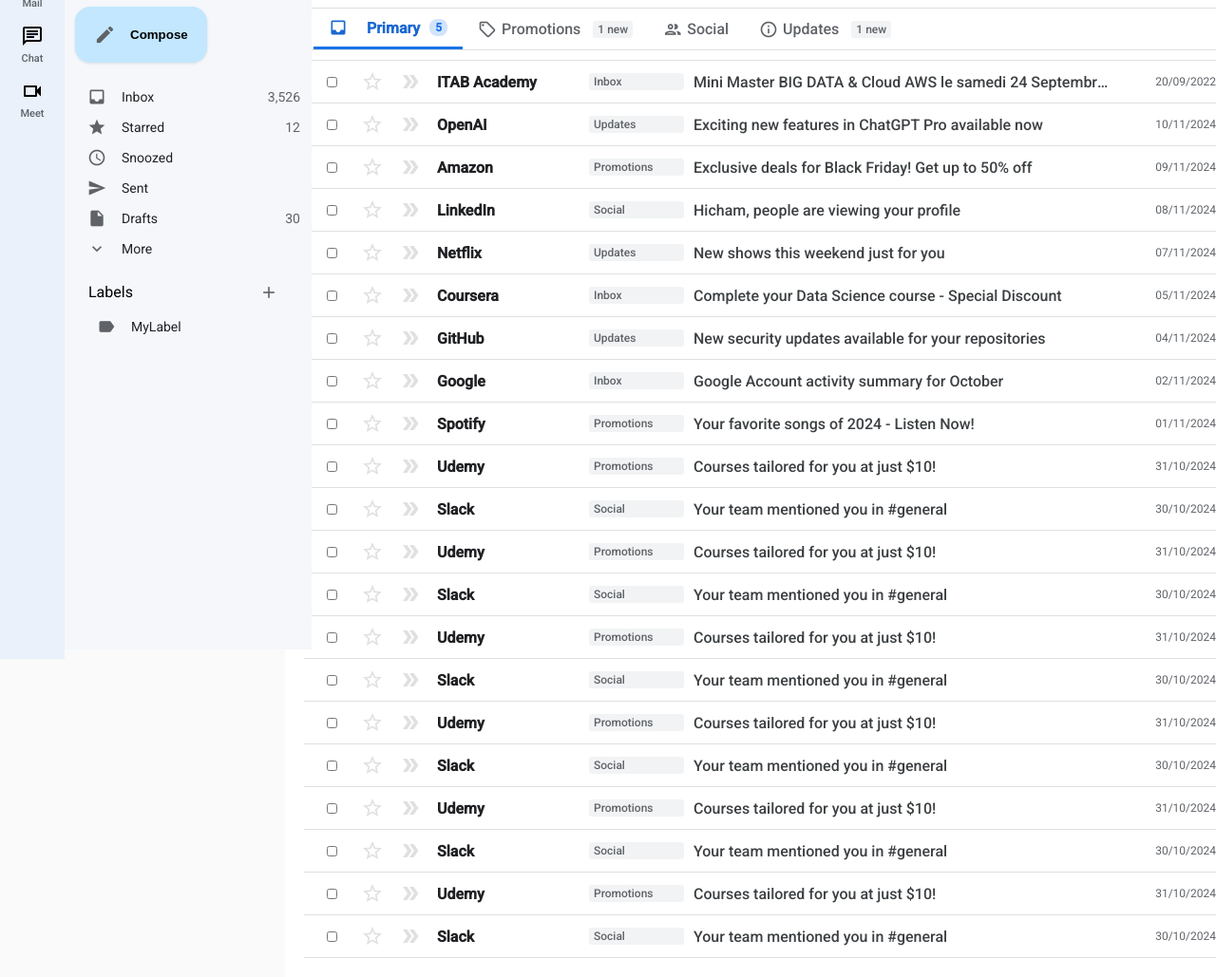
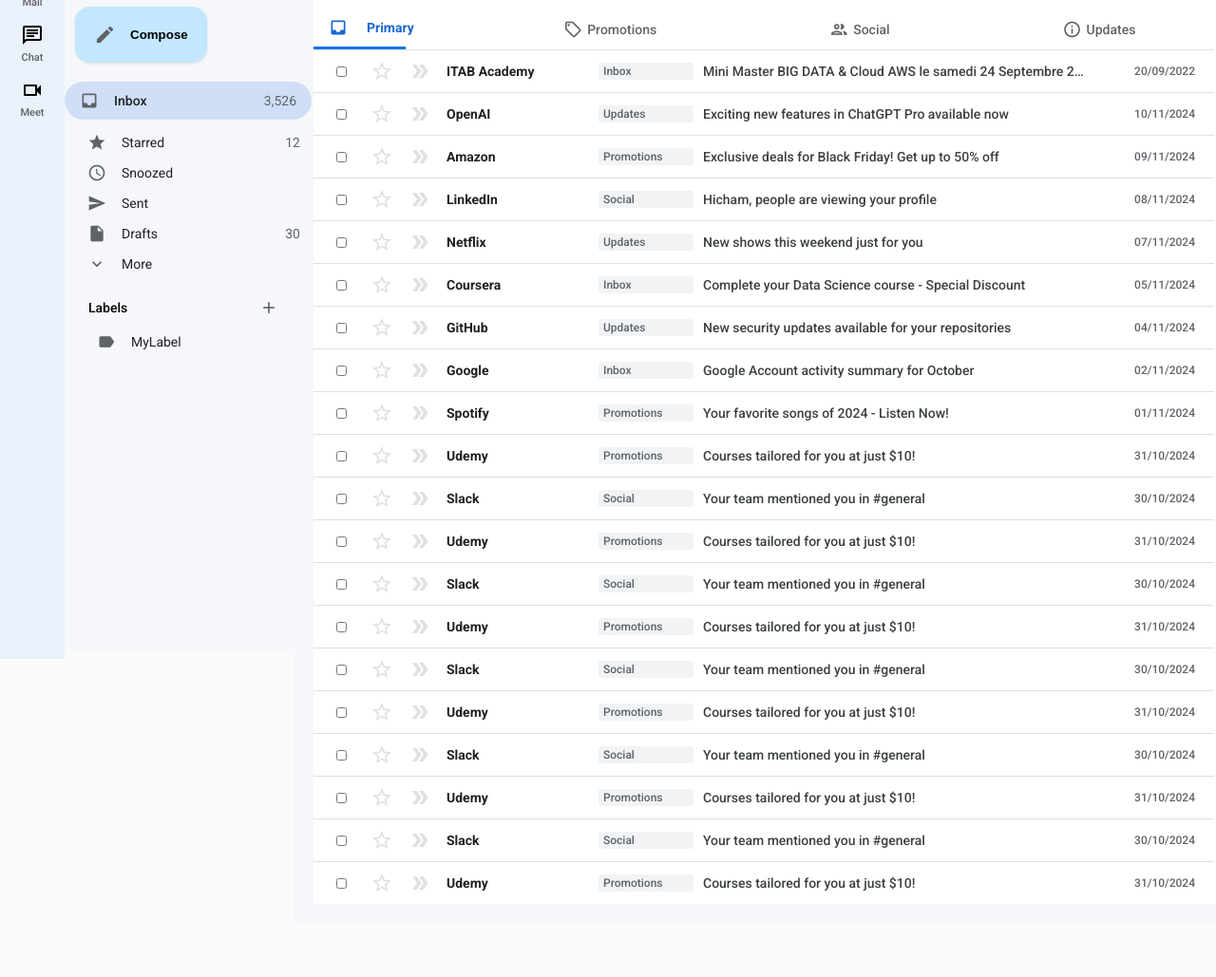
Before and after one commit to hichamchessma/gmailClone, a website: page index.html in a window 1280 px wide. Shown: the part 116-1145 px from the top of the page at 95% size. After the commit the page ends 1088 px from the top, so only its background shows below. Drawn offline with Linux system fonts and the light colour scheme.

Commit message:
amelioration mailing scroll bar

```diff
--- a/index.html
+++ b/index.html
@@ -5,8 +5,9 @@
     <meta name="viewport" content="width=device-width, initial-scale=1.0">
     <title>Inbox (3,526) - ammorhicham@gmail.com</title>
     <!-- Import Google Fonts for Roboto -->
-    <link href="https://fonts.googleapis.com/css2?family=Roboto:wght@400;500&display=swap" rel="stylesheet">
     <link rel="icon" href="https://ssl.gstatic.com/ui/v1/icons/mail/rfr/gmail.ico" type="image/x-icon">
+    <link href="https://fonts.googleapis.com/css2?family=Roboto:wght@400;500;700&display=swap" rel="stylesheet">
+
 
     <!-- Import Material Icons -->
     <link href="https://fonts.googleapis.com/icon?family=Material+Icons" rel="stylesheet">
@@ -134,6 +135,7 @@
                     <div class="account-icon">H</div>
                 </div>
             </header>
+            <div class="main-mail-container">
             <section class="tab-master">
                 <div class="mail-item-header">
                     <input type="checkbox" id="select-all-checkbox">
@@ -153,22 +155,23 @@
             <section class="tabs">
                 <div class="tab active">
                     <span class="material-icons">inbox</span> Primary
-                    <span class="unread-count blue-badge">5</span>
                 </div>
                 <div class="tab">
                     <span class="material-icons-outlined">local_offer</span> Promotions
-                    <span class="label new-badge green-badge">1 new</span>
                 </div>
                 <div class="tab">
                     <span class="material-icons-outlined">people</span> Social
                 </div>
                 <div class="tab">
                     <span class="material-icons-outlined">info</span> Updates
-                    <span class="label new-badge orange-badge">1 new</span>
                 </div>
             </section>
             <!-- Charger la section mail-list dynamiquement -->
+            <div class="mail-list-container">
             <div id="mail-list-container"></div>
+            </div>
+        </div>
+
         </main>
     </div>
 </body>
--- a/mail-list.html
+++ b/mail-list.html
@@ -208,6 +208,77 @@
         <div class="mail-subject">Your team mentioned you in #general</div>
         <span class="mail-time">30/10/2024</span>
     </div>
-
+    <div class="mail-item">
+        <input type="checkbox" class="mail-checkbox">
+        <span class="material-icons star-icon">star_border</span>
+        <span class="material-icons forward-icon">double_arrow</span>
+        <span class="mail-sender">Slack</span>
+        <span class="label">Social</span>
+        <div class="mail-subject">Your team mentioned you in #general</div>
+        <span class="mail-time">30/10/2024</span>
+    </div>
+    <div class="mail-item">
+        <input type="checkbox" class="mail-checkbox">
+        <span class="material-icons star-icon">star_border</span>
+        <span class="material-icons forward-icon">double_arrow</span>
+        <span class="mail-sender">Slack</span>
+        <span class="label">Social</span>
+        <div class="mail-subject">Your team mentioned you in #general</div>
+        <span class="mail-time">30/10/2024</span>
+    </div>
+    <div class="mail-item">
+        <input type="checkbox" class="mail-checkbox">
+        <span class="material-icons star-icon">star_border</span>
+        <span class="material-icons forward-icon">double_arrow</span>
+        <span class="mail-sender">Slack</span>
+        <span class="label">Social</span>
+        <div class="mail-subject">Your team mentioned you in #general</div>
+        <span class="mail-time">30/10/2024</span>
+    </div>
+    <div class="mail-item">
+        <input type="checkbox" class="mail-checkbox">
+        <span class="material-icons star-icon">star_border</span>
+        <span class="material-icons forward-icon">double_arrow</span>
+        <span class="mail-sender">Slack</span>
+        <span class="label">Social</span>
+        <div class="mail-subject">Your team mentioned you in #general</div>
+        <span class="mail-time">30/10/2024</span>
+    </div>
+    <div class="mail-item">
+        <input type="checkbox" class="mail-checkbox">
+        <span class="material-icons star-icon">star_border</span>
+        <span class="material-icons forward-icon">double_arrow</span>
+        <span class="mail-sender">Slack</span>
+        <span class="label">Social</span>
+        <div class="mail-subject">Your team mentioned you in #general</div>
+        <span class="mail-time">30/10/2024</span>
+    </div>
+    <div class="mail-item">
+        <input type="checkbox" class="mail-checkbox">
+        <span class="material-icons star-icon">star_border</span>
+        <span class="material-icons forward-icon">double_arrow</span>
+        <span class="mail-sender">Slack</span>
+        <span class="label">Social</span>
+        <div class="mail-subject">Your team mentioned you in #general</div>
+        <span class="mail-time">30/10/2024</span>
+    </div>
+    <div class="mail-item">
+        <input type="checkbox" class="mail-checkbox">
+        <span class="material-icons star-icon">star_border</span>
+        <span class="material-icons forward-icon">double_arrow</span>
+        <span class="mail-sender">Slack</span>
+        <span class="label">Social</span>
+        <div class="mail-subject">Your team mentioned you in #general</div>
+        <span class="mail-time">30/10/2024</span>
+    </div>
+    <div class="mail-item">
+        <input type="checkbox" class="mail-checkbox">
+        <span class="material-icons star-icon">star_border</span>
+        <span class="material-icons forward-icon">double_arrow</span>
+        <span class="mail-sender">Slack</span>
+        <span class="label">Social</span>
+        <div class="mail-subject">Your team mentioned you in #general</div>
+        <span class="mail-time">30/10/2024</span>
+    </div>
 
 </section>
--- a/script.js
+++ b/script.js
@@ -1,4 +1,12 @@
 document.addEventListener('DOMContentLoaded', () => {
+    // Select the "Inbox" tab by default
+
+
+       const inboxTab = document.querySelector('.menu-item:first-child'); // Update this selector as needed to match your "Inbox" item
+    if (inboxTab) {
+        inboxTab.classList.add('selected');
+    }
+
     // Toggle mail star status
     const starIcons = document.querySelectorAll('.star-icon');
     starIcons.forEach(star => {
@@ -14,8 +22,6 @@
         .then(response => response.text())
         .then(data => {
             mailListContainer.innerHTML = data;
-
-            // Après le chargement de la liste de mails, attacher les événements
 
             // Handle mail selection
             const mailCheckboxes = document.querySelectorAll('.mail-checkbox');
@@ -43,6 +49,21 @@
                     }
                 });
             });
+
+            // Use MutationObserver to observe changes
+            const observer = new MutationObserver(() => {
+                const mailItems = document.querySelectorAll('.mail-item');
+                mailItems.forEach((mail, index) => {
+                    // For demonstration, mark even-indexed mails as read
+                    if (index % 2 === 0) {
+                        mail.classList.add('read');
+                    } else {
+                        mail.classList.add('unread');
+                    }
+                });
+            });
+
+            observer.observe(mailListContainer, { childList: true, subtree: true });
         })
         .catch(error => {
             console.error('Erreur lors du chargement de la liste de mails:', error);
@@ -78,19 +99,6 @@
         }
     });
 
-    // Set some mails as read or unread (after mails are loaded)
-    mailListContainer.addEventListener('DOMSubtreeModified', () => {
-        const mailItems = document.querySelectorAll('.mail-item');
-        mailItems.forEach((mail, index) => {
-            // For demonstration, mark even-indexed mails as read
-            if (index % 2 === 0) {
-                mail.classList.add('read');
-            } else {
-                mail.classList.add('unread');
-            }
-        });
-    });
-
     // Handle sidebar menu item selection
     const menuItems = document.querySelectorAll('.menu-item');
     menuItems.forEach(item => {
--- a/styles/global.css
+++ b/styles/global.css
@@ -20,6 +20,15 @@
     margin: 0;
     padding: 0;
     background-color: #fafafa;
+    overflow: hidden;
+    -webkit-font-smoothing: antialiased;
+-moz-osx-font-smoothing: grayscale;
+}
+
+body, .mail-item, .menu-item {
+    font-family: "Roboto", Arial, sans-serif;
+    font-size: 14px; /* Ajuste selon le besoin pour correspondre à Gmail */
+    font-weight: 500; /* Utilise 400, 500 ou 700 selon le poids désiré */
 }
 
 .container {
@@ -28,19 +37,22 @@
 
 /* Common Utility Classes */
 .material-icons {
+    font-family: 'Material Icons', sans-serif;
     font-size: 20px;
     margin-right: 15px;
     color: #5f6368;
 }
 
 .main-content {
-    margin-left: 300px; /* Ajuster pour compenser la largeur de la vertical-nav et de la sidebar */
+    margin-left: 310px; /* Ajuster pour compenser la largeur de la vertical-nav et de la sidebar */
     padding: 20px;
     width: calc(100% - 300px); /* Ajuster la largeur pour prendre en compte la largeur totale des barres latérales */
-    background-color: #ffffff; /* Garder le contenu principal sur fond blanc */
+    background-color: #f5f7fa; /* Garder le contenu principal sur fond blanc */
     border-left: none; /* Assurez-vous qu'il n'y a pas de bordure gauche */
     margin-top: 0; /* Supprimer toute marge en haut */
     padding-top: 0; /* Supprimer tout padding en haut */
+
+
 }
 
 .main-content header {
@@ -105,6 +117,10 @@
     margin-bottom: 10px;
     background-color: #ffffff; /* Fond blanc pour correspondre à l'image de référence */
     padding: 0 10px; /* Ajouter un peu de padding interne pour l'espacement horizontal */
+    margin: 0;
+    padding: 0;
+    background-color: transparent; /* or #fff for white */
+    border: none; /* Removes any unwanted borders */
 }
 
 .tab {
@@ -116,12 +132,16 @@
     display: flex;
     align-items: center;
     gap: 5px; /* Espacement entre l'icône et le texte */
+    margin-right: 150px; /* Ajuste cette valeur selon l'espacement souhaité */
+
 }
 
 .tab.active {
     color: #1967d2; /* Couleur du texte pour l'onglet actif */
-    border-bottom: 3px solid #1a73e8; /* Bordure plus épaisse et visible */
+    border-bottom: 3px solid #1a73e8; /* Bordure bleue en bas */
     font-weight: bold;
+    width: 10%; /* Assure que l'onglet prend toute la largeur disponible */
+    box-sizing: border-box; /* Inclut le padding dans la largeur */
 }
 
 .tab:hover {
@@ -143,6 +163,15 @@
 .tab .material-icons-outlined {
     font-size: 20px;
     color: inherit; /* Utilise la même couleur que le texte du tab */
+}
+
+
+
+.menu-item.selected {
+    font-family: "Google Sans", Roboto, Arial, sans-serif;
+    font-size: .875rem; /* Ajuste la taille selon ton besoin */
+    color: #1a73e8; /* Optionnel : ajuste la couleur si nécessaire */
+    font-weight: 500; /* Ajuste le poids si nécessaire */
 }
 
 .unread-count,
--- a/styles/header.css
+++ b/styles/header.css
@@ -24,7 +24,7 @@
     align-items: center; /* Centrer verticalement les icônes et le texte */
     box-shadow: 0 1px 2px rgba(0, 0, 0, 0.1); /* Ombre subtile */
     width: 680px; /* Fixe la largeur de la barre de recherche pour la rendre moins large */
-    margin-left: -12px; /* Ajoute un léger décalage à gauche */
+    margin-left: -16px; /* Ajoute un léger décalage à gauche */
 }
 
 
--- a/styles/mail-list.css
+++ b/styles/mail-list.css
@@ -5,14 +5,11 @@
     border-top: 1px solid #e0e0e0;
 }
 
-.mail-item-header {
-    display: flex;
-    align-items: center;
-    padding: 10px 20px;
-    border-bottom: 1px solid #e0e0e0;
-    background-color: #f5f5f5;
-    gap: -15px;
-}
+
+
+
+
+
 
 /* Mail Item Styling */
 .mail-item {
@@ -24,6 +21,17 @@
     cursor: pointer;
     transition: background-color 0.3s, box-shadow 0.2s;
     gap: 10px;
+}
+
+.mail-item-header {
+    display: flex;
+    align-items: center;
+    padding: 10px 20px;
+    background-color: #f5f7fa;
+    border-radius: 12px 12px 0 0; /* Coins arrondis en haut à gauche et à droite */
+    margin: 0;
+    width: 100%;
+    overflow: hidden; /* Empêche tout débordement */
 }
 
 .mail-item:hover {
@@ -39,6 +47,33 @@
 .mail-checkbox {
     margin-right: 15px;
 }
+
+.main-mail-container {
+    border-radius: 12px 12px 0 0; /* Coins arrondis pour les côtés supérieur gauche et droit */
+    overflow: hidden; /* Empêche les débordements visuels */
+    border-top: 1px solid #e0e0e0; /* Ligne de démarcation similaire à Gmail */
+    background-color: #ffffff; /* Couleur de fond blanche pour correspondre au design de Gmail */
+    overflow-y: auto; /* Enables vertical scrolling */
+    padding-right: 8px; /* Adds a margin similar to Gmail */
+    box-sizing: border-box; /* Ensures padding does not increase the width */
+}
+
+
+.mail-item-header
+ {
+    margin: 0;
+}
+
+.mail-list-container {
+    max-height: 900px;
+    overflow-y: auto;
+    padding-right: 8px; /* Optionally add padding to match Gmail */
+    margin-right: 16px; /* Adjust this value as needed */
+    overflow-y: scroll; /* Ensures the scroll bar stays inside */
+}
+
+
+
 
 
 #select-all-checkbox {
```
